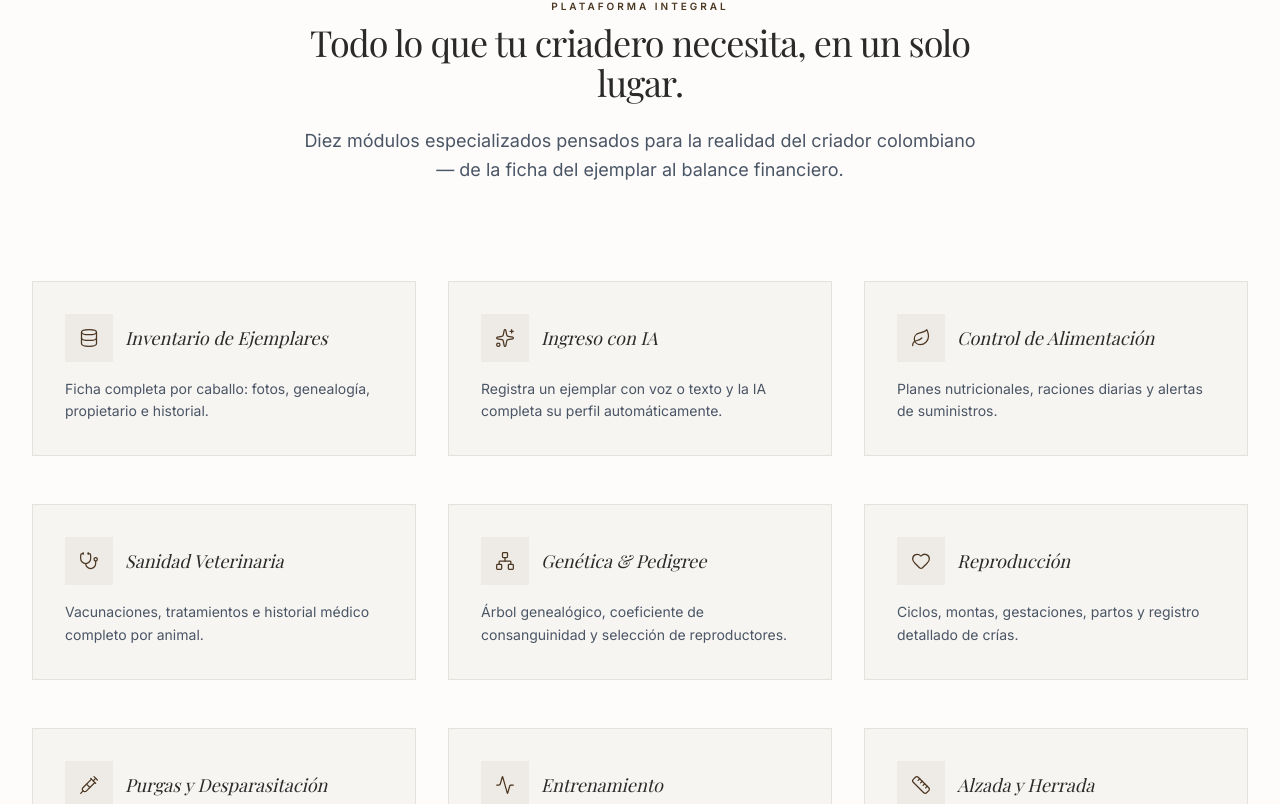
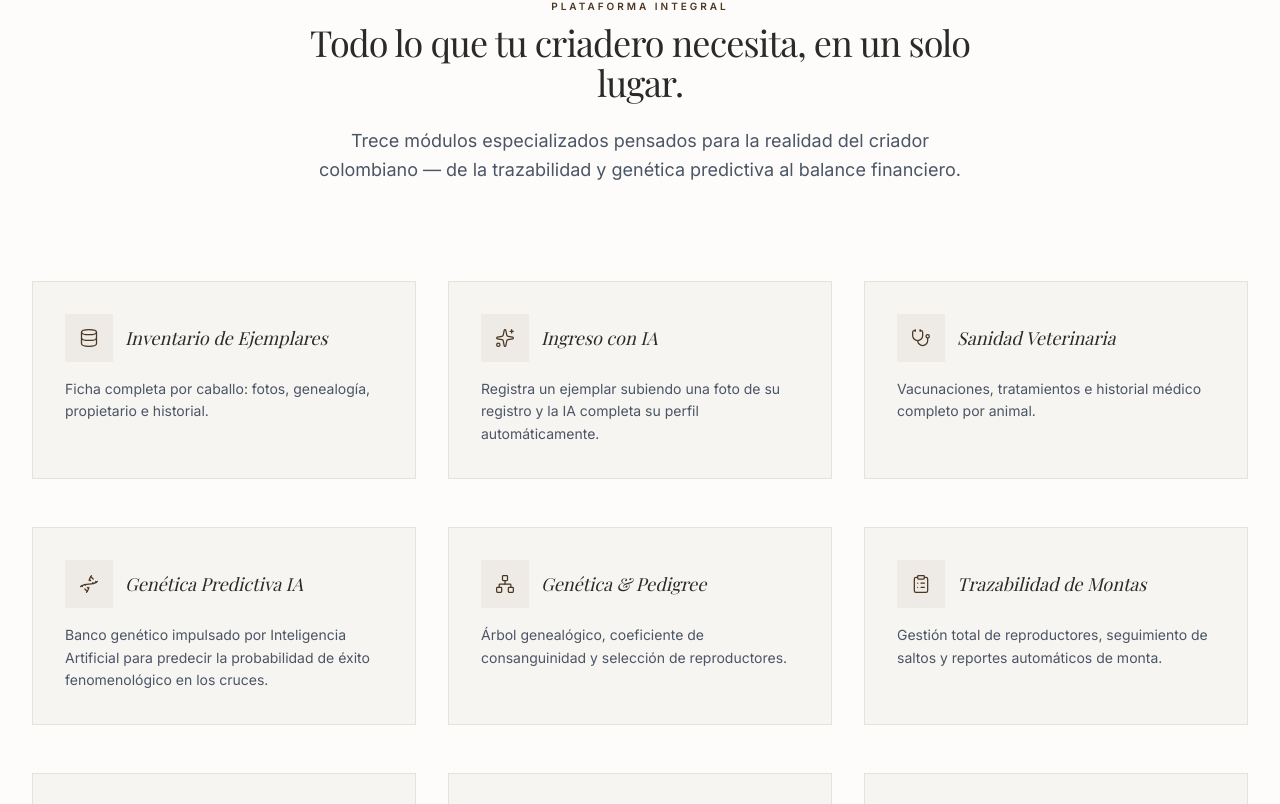
Before and after one commit to rafaherrera100/Landing-Mundo-Equino, a React (Vite) app: page / in a window 1280 px wide. Shown: the part 1116-1920 px from the top of the page. Built offline with nearby package versions, Linux system fonts and the light colour scheme; a web font is replaced by a local one.

Commit message:
feat: update features, pricing, and footer
Expand feature set with AI-driven genetics and inventory management, update IA input functionality, refine pricing tiers, and improve footer with modular content.

```diff
--- a/src/components/Features.tsx
+++ b/src/components/Features.tsx
@@ -10,20 +10,26 @@ import {
   Syringe,
   Activity,
   Ruler,
-  PieChart
+  PieChart,
+  Dna,
+  ClipboardList,
+  Package
 } from 'lucide-react';
 
 const features = [
   { title: 'Inventario de Ejemplares', description: 'Ficha completa por caballo: fotos, genealogía, propietario e historial.', icon: Database },
-  { title: 'Ingreso con IA', description: 'Registra un ejemplar con voz o texto y la IA completa su perfil automáticamente.', icon: Sparkles },
+  { title: 'Ingreso con IA', description: 'Registra un ejemplar subiendo una foto de su registro y la IA completa su perfil automáticamente.', icon: Sparkles },
+  { title: 'Sanidad Veterinaria', description: 'Vacunaciones, tratamientos e historial médico completo por animal.', icon: Stethoscope },
+  { title: 'Genética Predictiva IA', description: 'Banco genético impulsado por Inteligencia Artificial para predecir la probabilidad de éxito fenomenológico en los cruces.', icon: Dna },
+  { title: 'Genética & Pedigree', description: 'Árbol genealógico, coeficiente de consanguinidad y selección de reproductores.', icon: Network },
+  { title: 'Trazabilidad de Montas', description: 'Gestión total de reproductores, seguimiento de saltos y reportes automáticos de monta.', icon: ClipboardList },
   { title: 'Control de Alimentación', description: 'Planes nutricionales, raciones diarias y alertas de suministros.', icon: Leaf },
-  { title: 'Sanidad Veterinaria', description: 'Vacunaciones, tratamientos e historial médico completo por animal.', icon: Stethoscope },
-  { title: 'Genética & Pedigree', description: 'Árbol genealógico, coeficiente de consanguinidad y selección de reproductores.', icon: Network },
+  { title: 'Gestión de Insumos', description: 'Control de inventario y costo de heno, concentrado y viruta en tiempo real.', icon: Package },
   { title: 'Reproducción', description: 'Ciclos, montas, gestaciones, partos y registro detallado de crías.', icon: Heart },
   { title: 'Purgas y Desparasitación', description: 'Calendario automático, alertas y registro de productos aplicados.', icon: Syringe },
   { title: 'Entrenamiento', description: 'Bitácora de sesiones, rendimiento, metas y progreso por ejemplar.', icon: Activity },
   { title: 'Alzada y Herrada', description: 'Control de medidas, historial de herrajes y recordatorios automáticos.', icon: Ruler },
-  { title: 'Finanzas por Ejemplar', description: 'Costos e ingresos personalizados por caballo y reportes del criadero.', icon: PieChart }
+  { title: 'Finanzas Multi-nivel', description: 'Control de gastos e ingresos detallado por ejemplar, sede y consolidado del criadero.', icon: PieChart }
 ];
 
 export default function Features({ variant }: { variant: ThemeVariant }) {
@@ -38,7 +44,7 @@ export default function Features({ variant }: { variant: ThemeVariant }) {
             Todo lo que tu criadero necesita, en un solo lugar.
           </p>
           <p className={`mt-6 text-lg leading-relaxed ${theme.textBody}`}>
-            Diez módulos especializados pensados para la realidad del criador colombiano — de la ficha del ejemplar al balance financiero.
+            Trece módulos especializados pensados para la realidad del criador colombiano — de la trazabilidad y genética predictiva al balance financiero.
           </p>
         </div>
 
--- a/src/components/Pricing.tsx
+++ b/src/components/Pricing.tsx
@@ -3,9 +3,31 @@ import { Check } from 'lucide-react';
 import { motion } from 'motion/react';
 
 const plans = [
-  { name: 'Gratuito', price: '$0', description: 'Comienza sin costo y explora la plataforma.', features: ['Hasta 10 caballos', 'Acceso a todos los módulos', 'IA limitada', 'Soporte por email'], cta: 'Comenzar Gratis', popular: false },
-  { name: 'Esencial', price: 'Popular', description: 'Todo lo necesario para crecer tu criadero.', features: ['Caballos ilimitados', 'Todos los módulos activos', 'IA ilimitada', 'Reportes y exportación PDF', 'Soporte prioritario'], cta: 'Elegir Esencial', popular: true },
-  { name: 'Profesional', price: 'Avanzado', description: 'Para operaciones y equipos grandes.', features: ['Todo lo del plan Esencial', 'Multi-usuario / equipo', 'API de integración', 'Genética avanzada', 'Análisis financiero avanzado', 'Soporte dedicado WhatsApp'], cta: 'Elegir Profesional', popular: false }
+  {
+    name: 'Gratuito',
+    price: '$0',
+    description: 'Tiempo limitado de 30 días para explorar la plataforma.',
+    features: ['Tiempo limitado de 30 días', 'IA para ingreso de datos', 'Acceso a los módulos base', 'Soporte por email'],
+    cta: 'Comenzar Gratis',
+    popular: false
+  },
+  {
+    name: 'Popular',
+    price: 'Popular',
+    description: 'Todo lo necesario para hacer seguimiento completo a tu criadero.',
+    features: ['Tiempo ilimitado', 'Ejemplares ilimitados', 'Todos los módulos activos', 'IA para lectura de registros por foto', 'Soporte prioritario'],
+    cta: 'Elegir Popular',
+    popular: true
+  },
+  {
+    name: 'Avanzado',
+    price: 'Avanzado',
+    description: 'Para operaciones conectadas con predicción y manejo genético.',
+    features: ['IA para simulación de genética', 'Manejo inteligente de reproductores', 'Todo lo del plan Popular', 'Multi-usuario / equipo', 'Análisis financiero avanzado'],
+    cta: 'En construcción',
+    disabled: true,
+    popular: false
+  }
 ];
 
 export default function Pricing({ variant }: { variant: ThemeVariant }) {
@@ -61,14 +83,16 @@ export default function Pricing({ variant }: { variant: ThemeVariant }) {
                 </ul>
               </div>
               <a
-                href="https://app.mundo-equino.com/register"
-                target="_blank"
-                rel="noopener noreferrer"
-                className={`mt-10 px-6 py-4 text-center block ${
-                  plan.popular
+                href={plan.disabled ? undefined : "https://app.mundo-equino.com/register"}
+                target={plan.disabled ? undefined : "_blank"}
+                rel={plan.disabled ? undefined : "noopener noreferrer"}
+                className={`mt-10 px-6 py-4 text-center block ${theme.rounded} ${
+                  plan.disabled
+                    ? 'bg-slate-200 text-slate-500 cursor-not-allowed opacity-60'
+                    : plan.popular
                     ? theme.buttonPrimary
                     : theme.buttonSecondary
-                } ${theme.rounded}`}
+                }`}
               >
                 {plan.cta}
               </a>
--- a/src/components/Testimonials.tsx
+++ b/src/components/Testimonials.tsx
@@ -2,7 +2,7 @@ import { getThemeClasses, ThemeVariant } from '../theme';
 
 const testimonials = [
   { quote: "Llevábamos las fichas en cuadernos. Ahora cada potro tiene su historial completo, su pedigree y sus costos en un solo lugar. Cambió por completo el criadero.", author: "Criador de Paso Fino" },
-  { quote: "La IA me ahorra horas registrando ejemplares. Hablo, dicto los datos y la ficha queda lista. Para un criadero de 80 caballos es invaluable.", author: "Criador de Criollo Colombiano" },
+  { quote: "La IA me ahorra horas registrando ejemplares. Subo una foto del registro y la ficha queda lista. Para un criadero de 80 caballos es invaluable.", author: "Criador de Criollo Colombiano" },
   { quote: "El módulo de reproducción y el árbol genealógico nos permiten planear cruzamientos con criterio. Y el control financiero por ejemplar fue la cereza del pastel.", author: "Administrador de Pesebrera" }
 ];
 
```
Also changed, not shown: src/components/Footer.tsx (+74 -3 lines).
